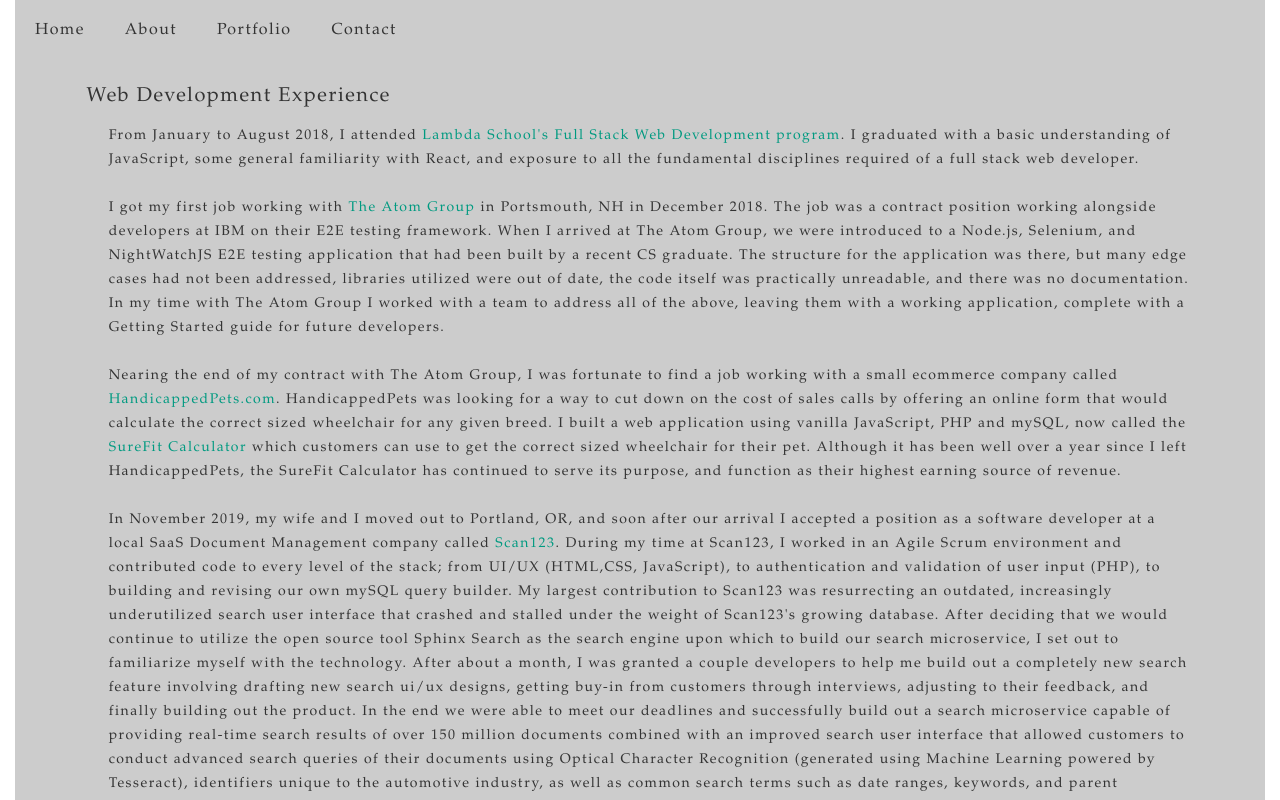
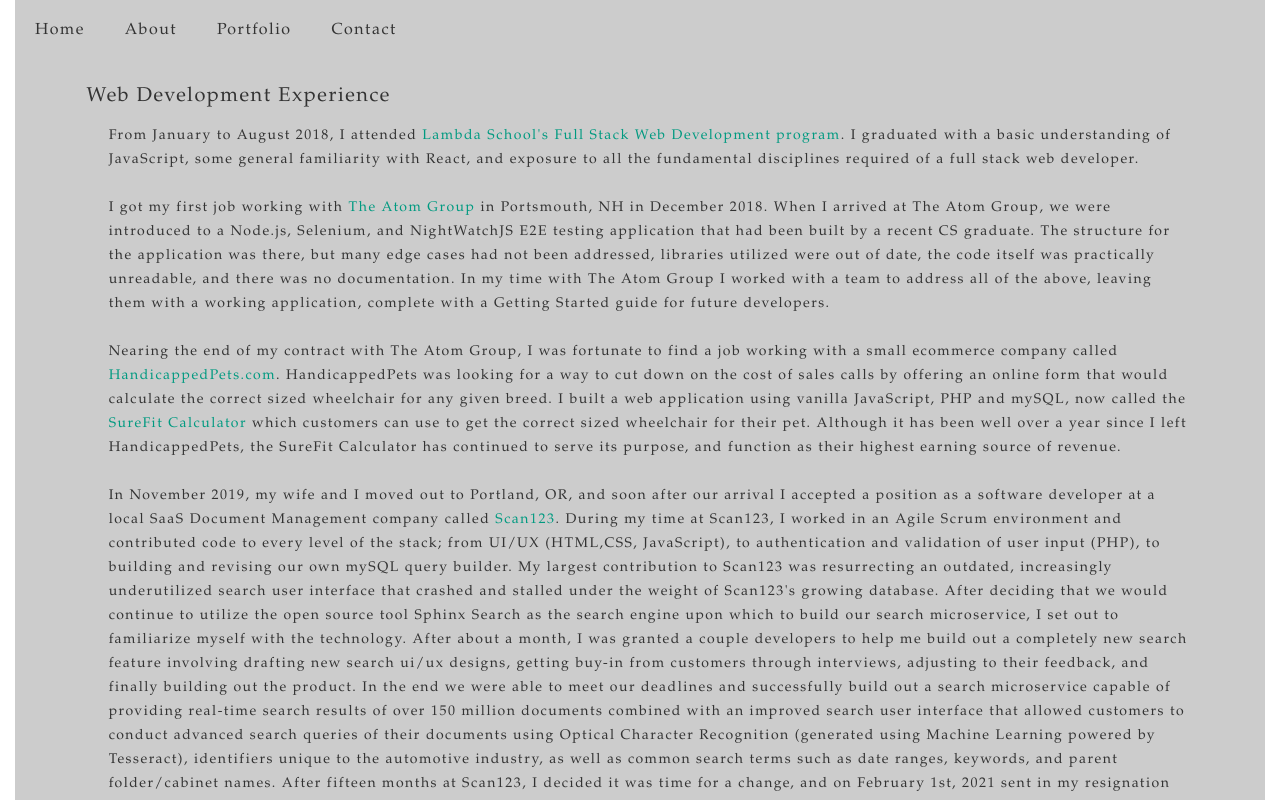
Before and after one commit to waltersgwoodward/portfolio, a React (Create React App) app: page /about in a window 1280 px wide. Shown: the top 800 px of the page. Built offline with nearby package versions, Linux system fonts and the light colour scheme.

Commit message:
Bio Update

```diff
--- a/src/components/About/Bio.js
+++ b/src/components/About/Bio.js
@@ -50,7 +50,6 @@
 I graduated with a basic understanding of JavaScript, some general familiarity with React, and exposure to all the fundamental disciplines required of a full stack web developer.
 <br/><br/>
 I got my first job working with <BioLink href="https://www.theatomgroup.com/" title="The Atom Group"/> in Portsmouth, NH in December 2018.
-The job was a contract position working alongside developers at IBM on their E2E testing framework.
 When I arrived at The Atom Group, we were introduced to a Node.js, Selenium, and NightWatchJS E2E testing application that had been built by a recent CS graduate.
 The structure for the application was there, but many edge cases had not been addressed, libraries utilized were out of date, the code itself was practically unreadable, and there was no documentation.
 In my time with The Atom Group I worked with a team to address all of the above, leaving them with a working application, complete with a Getting Started guide for future developers.
```
